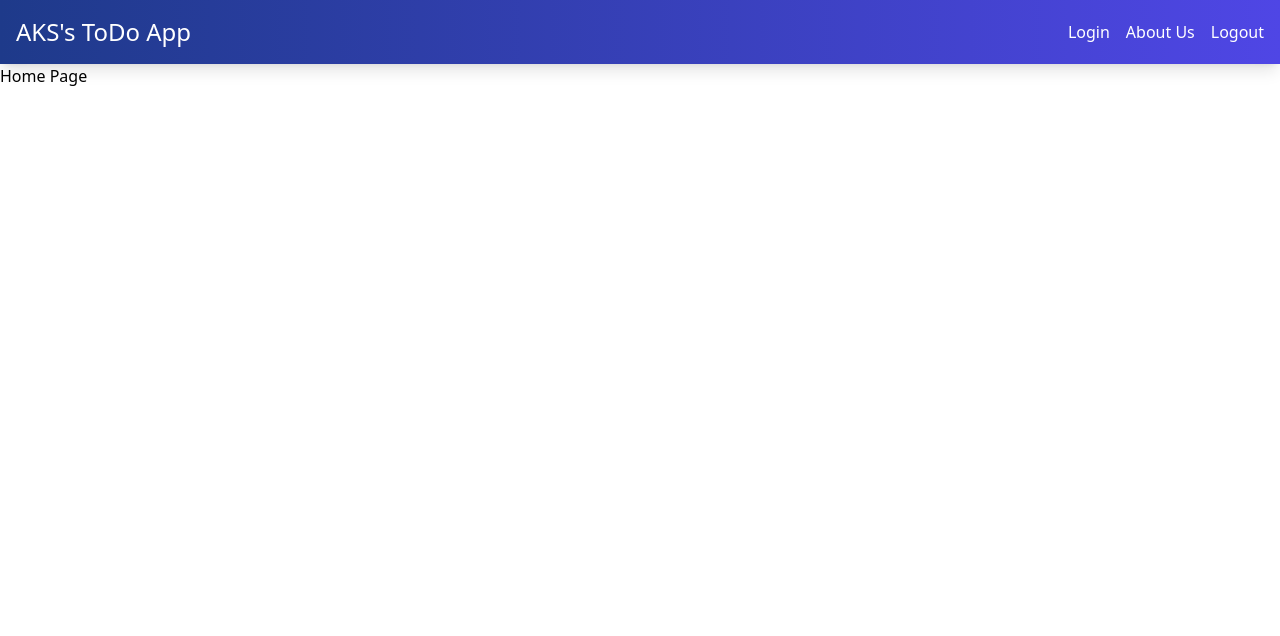
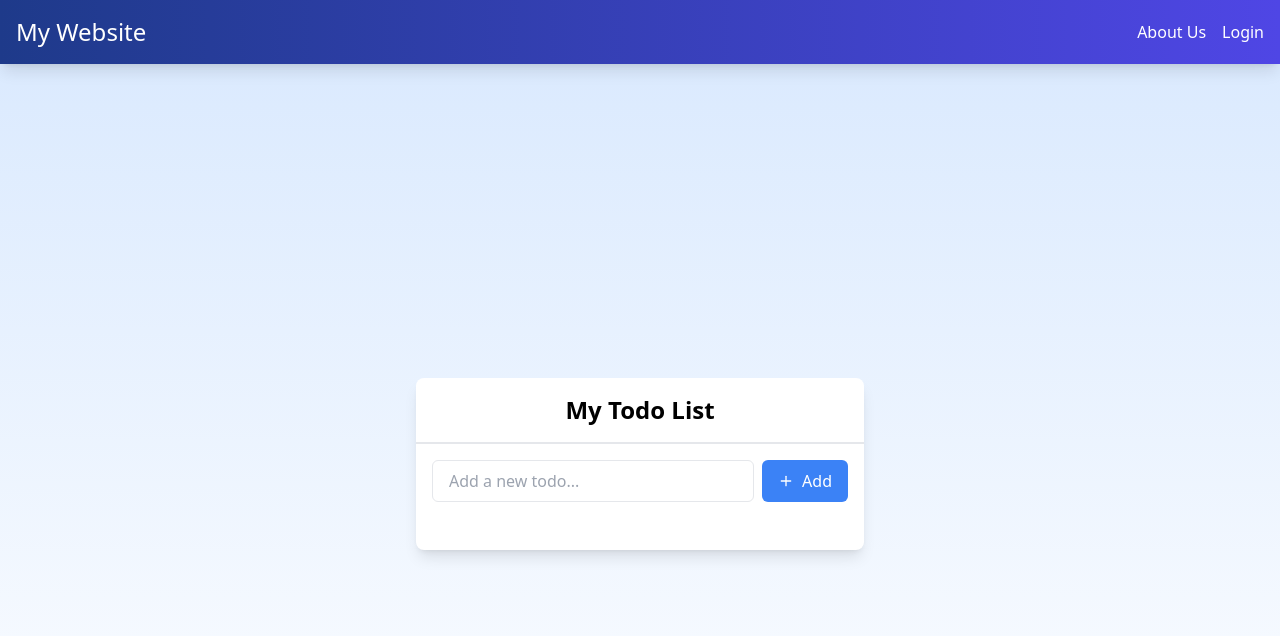
Before and after one commit to absep98/todolistapp, a React (Create React App) app in the folder clientSide/: page / in a window 1280 px wide. Shown: the top 636 px of the page. Built offline with nearby package versions, Linux system fonts and the light colour scheme.

Commit message:
Progress Home component and changes in header

```diff
--- a/clientSide/src/App.js
+++ b/clientSide/src/App.js
@@ -3,16 +3,19 @@ import { BrowserRouter as Router, Routes, Route } from 'react-router-dom';
 import Header from './components/Header';
 import Login from './components/Login';
 import About from './components/About'
+import Register from './components/Register'
+import Home from './components/Home';
 
 function App() {
   return (
     <Router>
       <Header />
       <Routes>
-        <Route path="/" element={<div>Home Page</div>} />
+        <Route path="/" element={<Home />} />
         <Route path="/about" element={<About />} />
         <Route path="/login" element={<Login />} />
         <Route path="/logout" element={<div>Logout Page</div>} />
+        <Route path="/signup" element={<Register />} />
       </Routes>
     </Router>
   );
--- /dev/null
+++ b/clientSide/src/apicalls/index.js
@@ -0,0 +1,8 @@
+import axios from 'axios';
+
+export const axiosInstance = axios.create({
+    headers: {
+        'Content-Type': 'application/json',
+        'authorization': `Bearer ${localStorage.getItem('token')}`
+    }
+});
--- /dev/null
+++ b/clientSide/src/apicalls/user.js
@@ -0,0 +1,19 @@
+import { axiosInstance } from './index';
+
+export const registerUser = async (user) => {
+    try {
+        const response = await axiosInstance.post('/api/users/register', user);
+        return response.data;
+    } catch (error) {
+        console.log(error);
+    }
+}
+
+export const loginUser = async (user) => {
+    try {
+        const response = await axiosInstance.post('/api/users/login', user);
+        return response.data;
+    } catch (error) {
+        console.log(error)
+    }
+}
--- a/clientSide/src/components/Header.js
+++ b/clientSide/src/components/Header.js
@@ -1,25 +1,40 @@
-import React, { useState } from 'react';
-import { Link } from 'react-router-dom';
+import React, { useState, useEffect } from 'react';
+import { Link, useNavigate } from 'react-router-dom';
 
 const Header = () => {
   const [menuOpen, setMenuOpen] = useState(false);
+  const [isLoggedIn, setIsLoggedIn] = useState(false);
+  const navigate = useNavigate();
+
+  useEffect(() => {
+    // Check if the user is logged in by checking the presence of a token
+    const token = localStorage.getItem('token');
+    if (token) {
+      setIsLoggedIn(true);
+    } else {
+      setIsLoggedIn(false);
+    }
+  }, []);
+
+  const handleLogout = () => {
+    // Clear the token from local storage and update the state
+    localStorage.removeItem('token');
+    setIsLoggedIn(false);
+    navigate('/login');
+  };
 
   return (
     <header className="bg-gradient-to-r from-blue-900 to-indigo-600 p-4 shadow-lg sticky top-0 z-50">
       <div className="container mx-auto flex justify-between items-center">
         {/* Logo */}
-        <h1 className="text-white text-2xl flex items-center">
-          {/* <img src="/logo.png" alt="Logo" className="h-8 w-8 mr-2" /> */}
-          AKS's ToDo App
-        </h1>
-
-        {/* Navigation */}
-        <nav>
-          {/* Desktop Links */}
+        <h1 className="text-white text-2xl flex items-center">My Website</h1>
         <div className="hidden md:flex space-x-4">
+          <Link to="/about" className="text-white hover:text-gray-300">About Us</Link>
+          {isLoggedIn ? (
+            <button onClick={handleLogout} className="text-white hover:text-gray-300">Logout</button>
+          ) : (
             <Link to="/login" className="text-white hover:text-gray-300">Login</Link>
-            <Link to="/about" className="text-white hover:text-gray-300">About Us</Link>
-            <Link to="/logout" className="text-white hover:text-gray-300">Logout</Link>
+          )}
         </div>
 
         {/* Mobile Menu */}
@@ -33,12 +48,14 @@ const Header = () => {
           {menuOpen && (
             <ul className="absolute right-0 top-12 bg-gray-800 rounded shadow-md">
               <li><Link to="/about" className="block px-4 py-2 text-white">About Us</Link></li>
+              {isLoggedIn ? (
+                <li><button onClick={handleLogout} className="block px-4 py-2 text-white">Logout</button></li>
+              ) : (
                 <li><Link to="/login" className="block px-4 py-2 text-white">Login</Link></li>
-                <li><Link to="/logout" className="block px-4 py-2 text-white">Logout</Link></li>
+              )}
             </ul>
           )}
         </div>
-        </nav>
       </div>
     </header>
   );
--- /dev/null
+++ b/clientSide/src/components/Home.js
@@ -0,0 +1,12 @@
+import TodoList from './TodoList';
+import React from 'react'
+
+function Home() {
+  return (
+    <main className="min-h-screen bg-gradient-to-b from-blue-100 to-white dark:from-gray-900 dark:to-gray-800 flex items-center justify-center p-4">
+      <TodoList />
+    </main>
+  )
+}
+
+export default Home
--- a/clientSide/src/components/Login.js
+++ b/clientSide/src/components/Login.js
@@ -1,17 +1,35 @@
 import React, { useState } from 'react';
+import { Link, useNavigate } from 'react-router-dom';
+import { loginUser } from '../apicalls/user';
 
 const Login = () => {
   const [email, setEmail] = useState('');
   const [password, setPassword] = useState('');
+  const navigate = useNavigate();
 
-  const handleSubmit = (e) => {
+  const handleSubmit = async (e) => {
     e.preventDefault();
     // Handle login logic here
-    console.log('Login attempted with', { email, password });
+    const values = { email, password };
+    console.log(values);
+
+    try {
+      const res = await loginUser(values);
+      if (res.success) {
+        console.log(res.message);
+        localStorage.setItem('token', res.token);
+        navigate('/');
+        window.location.reload(); // Reload the page to update the header
+      } else {
+        console.log('Authentication failed..!');
+      }
+    } catch (error) {
+      console.log(error);
+    }
   };
 
   return (
-    <div className="flex justify-center items-center min-h-screen bg-gradient-to-r  to-indigo-600">
+    <div className="flex justify-center items-center min-h-screen bg-gradient-to-r from-blue-100">
       <div className="bg-white p-8 rounded-lg shadow-lg max-w-md w-full">
         <h2 className="text-2xl font-semibold text-center text-gray-800 mb-6">Login to Your Account</h2>
         <form onSubmit={handleSubmit} className="space-y-4">
@@ -64,7 +82,7 @@ const Login = () => {
 
           <p className="mt-4 text-center text-sm text-gray-600">
             Don't have an account?{' '}
-            <a href="/signup" className="text-indigo-600 hover:text-indigo-500">Sign up</a>
+            <Link to="/signup" className="text-indigo-600 hover:text-indigo-500">Sign up</Link>
           </p>
         </form>
       </div>
--- a/clientSide/src/components/Register.js
+++ b/clientSide/src/components/Register.js
@@ -1,20 +1,40 @@
-import React, { useState } from 'react';
-
+import React, { useEffect, useState } from 'react';
+import { useNavigate } from "react-router-dom";
+import { registerUser } from '../apicalls/user';
 const Register = () => {
   const [name, setName] = useState('');
   const [email, setEmail] = useState('');
   const [password, setPassword] = useState('');
   const [confirmPassword, setConfirmPassword] = useState('');
+  const navigate = useNavigate();
 
-  const handleSubmit = (e) => {
+
+  const handleSubmit = async (e) => {
+    // Handle registration logic
     e.preventDefault();
-    // Handle registration logic
     if (password !== confirmPassword) {
       alert("Passwords don't match!");
-    } else {
-      console.log('User registered with', { name, email, password });
+    }
+    const values  = {name , email, password};
+    console.log(values);
+    try {
+      const response = await registerUser(values);
+      if(response.success){
+        console.log('User registered successully..!');
+      } else {
+        alert('User exists already !!');
+      }
+    } catch (error) {
+      console.log(error);
+
     }
   };
+
+  useEffect(() => {
+    if(localStorage.getItem('token')){
+      navigate('/')
+    }
+  },[]);
 
   return (
     <div className="flex justify-center items-center min-h-screen bg-gradient-to-r from-blue-900 to-indigo-600">
--- /dev/null
+++ b/clientSide/src/components/TodoItem.js
@@ -0,0 +1,27 @@
+import { Trash2 } from 'lucide-react';
+
+export default function TodoItem({ todo, onToggle, onDelete }) {
+  return (
+    <div className="flex items-center space-x-2">
+      <input
+        type="checkbox"
+        checked={todo.completed}
+        onChange={onToggle}
+        id={`todo-${todo.id}`}
+        className="w-4 h-4 text-blue-500 border-gray-300 rounded focus:ring-2 focus:ring-blue-400"
+      />
+      <label
+        htmlFor={`todo-${todo.id}`}
+        className={`flex-grow cursor-pointer ${todo.completed ? 'line-through text-gray-500' : ''}`}
+      >
+        {todo.text}
+      </label>
+      <button
+        onClick={onDelete}
+        className="p-2 text-gray-500 rounded-md hover:bg-gray-100"
+      >
+        <Trash2 className="w-4 h-4" />
+      </button>
+    </div>
+  );
+}
--- /dev/null
+++ b/clientSide/src/components/TodoList.js
@@ -0,0 +1,69 @@
+import { useState } from 'react';
+import { Plus } from 'lucide-react';
+import TodoItem from './TodoItem';
+function TodoList() {
+  const [todos, setTodos] = useState([]);
+  const [newTodo, setNewTodo] = useState('');
+
+  const addTodo = () => {
+    if (newTodo.trim()) {
+      setTodos([...todos, { id: Date.now(), text: newTodo.trim(), completed: false }]);
+      setNewTodo('');
+    }
+  };
+
+  const toggleTodo = (id) => {
+    setTodos(todos.map((todo) =>
+      todo.id === id ? { ...todo, completed: !todo.completed } : todo
+    ));
+  };
+
+  const deleteTodo = (id) => {
+    setTodos(todos.filter((todo) => todo.id !== id));
+  };
+
+  return (
+    <div className="w-full max-w-md bg-white shadow-lg rounded-lg">
+      <div className="p-4 border-b">
+        <h2 className="text-2xl font-bold text-center">My Todo List</h2>
+      </div>
+
+      <div className="p-4 border-t">
+        <form
+          onSubmit={(e) => {
+            e.preventDefault();
+            addTodo();
+          }}
+          className="flex w-full space-x-2"
+        >
+          <input
+            type="text"
+            placeholder="Add a new todo..."
+            value={newTodo}
+            onChange={(e) => setNewTodo(e.target.value)}
+            className="flex-grow px-4 py-2 border rounded-md focus:ring-2 focus:ring-blue-400 outline-none"
+          />
+          <button
+            type="submit"
+            className="flex items-center px-4 py-2 text-white bg-blue-500 rounded-md hover:bg-blue-600"
+          >
+            <Plus className="w-4 h-4 mr-2" />
+            Add
+          </button>
+        </form>
+      </div>
+      <div className="p-4 space-y-2">
+        {todos.map((todo) => (
+          <TodoItem
+            key={todo.id}
+            todo={todo}
+            onToggle={() => toggleTodo(todo.id)}
+            onDelete={() => deleteTodo(todo.id)}
+          />
+        ))}
+      </div>
+    </div>
+  );
+};
+
+export default TodoList;
```
Also changed, not shown: clientSide/package.json (+12 -1 lines), clientSide/setupProxy.js (added, +18 -0 lines), 1 other file (tests, documents, lock files or other folders). Lines whose indentation alone changed are shown as unchanged.
